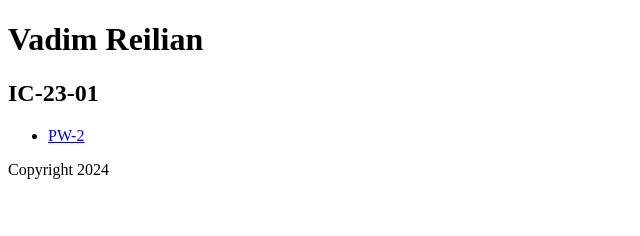
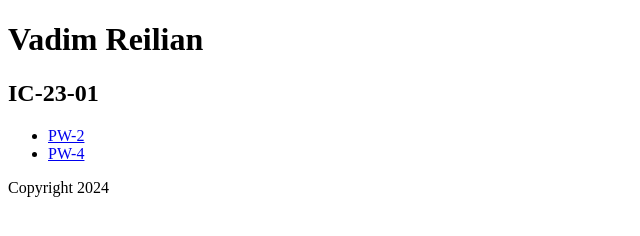
Before and after one commit to Gard0wner/gard0wner.github.io, a plain HTML site: page index.html in a window 1280 px wide. Shown: the whole page, without its empty margins (0-640 px from the left). Drawn offline with Linux system fonts and the light colour scheme.

Commit message:
Update index.html

```diff
--- a/index.html
+++ b/index.html
@@ -13,6 +13,7 @@
 <nav>
    <ul>
      <li><a href="web/pw2/index.html">PW-2</a></li>
+      <li><a href="web/pw4/index.html">PW-4</a></li>
    </ul>
   </nav>
 <footer>
```
